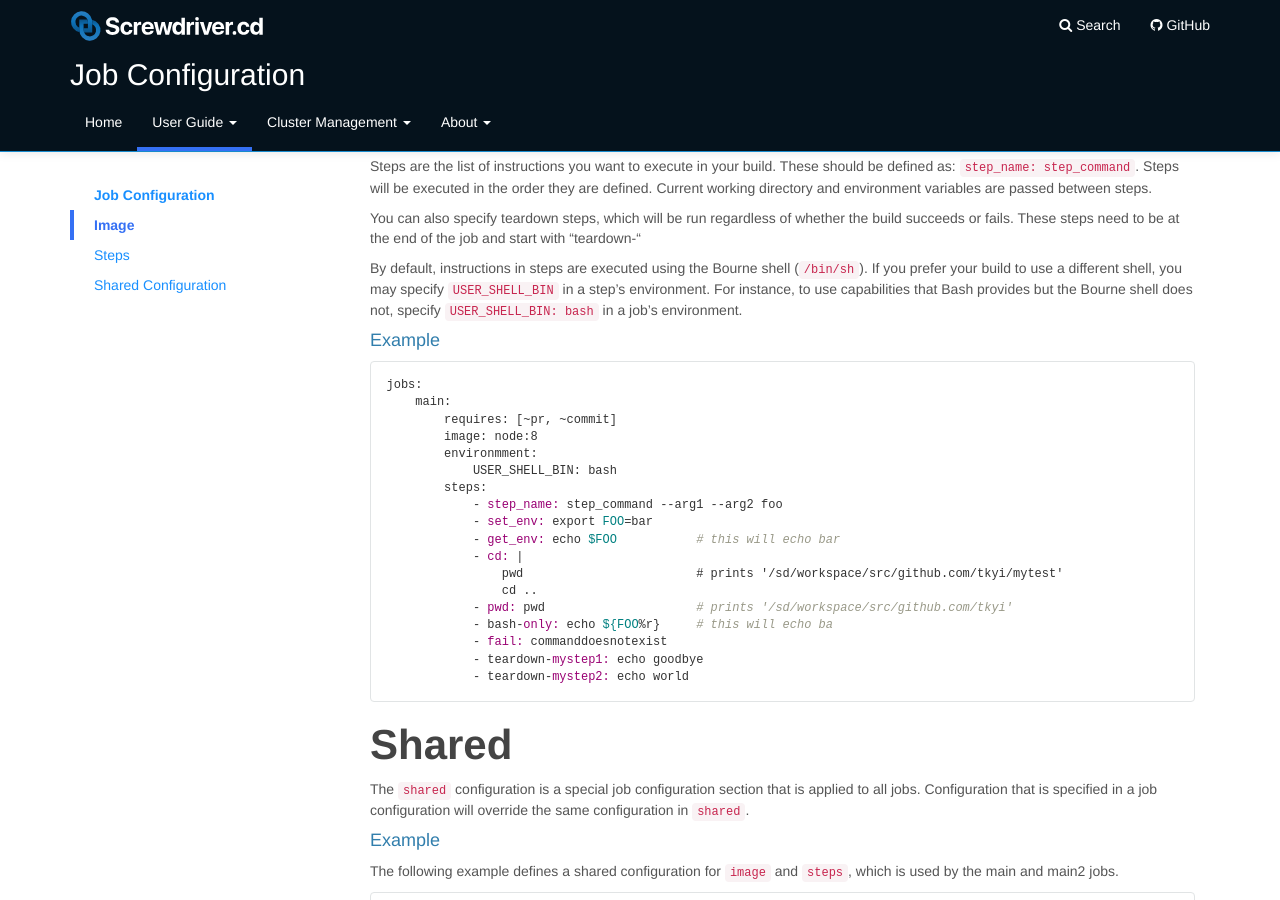
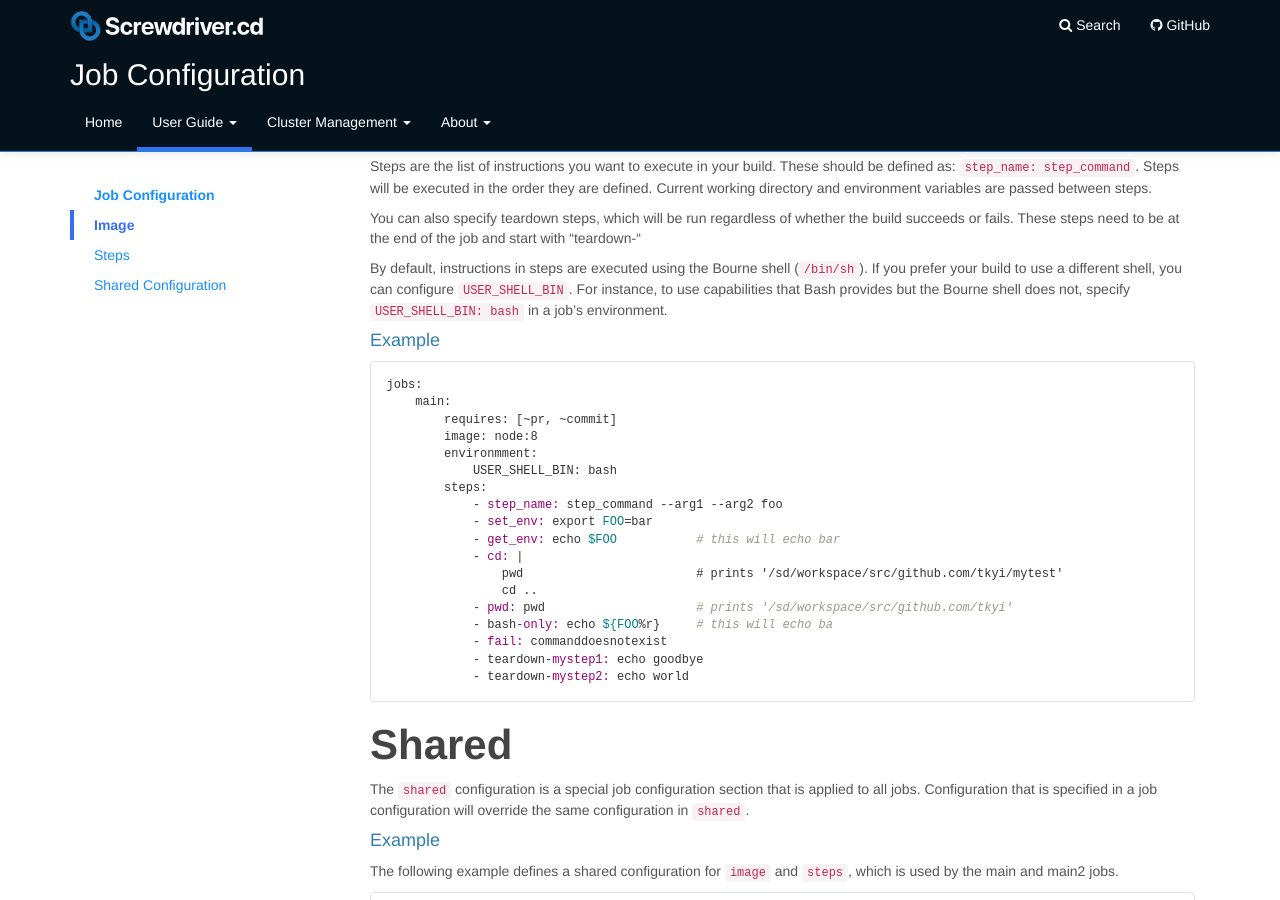
Before and after one commit to screwdriver-cd/guide, a Jekyll site: the page built from docs/user-guide/configuration/jobconfiguration.md, in a window 1280 px wide and 900 px high, scrolled down 719 px. Built offline with Jekyll 4.4.1, drawn with Linux system fonts in a browser that asks for light colours.

Commit message:
Update jobconfiguration.md

````diff
--- a/docs/user-guide/configuration/jobconfiguration.md
+++ b/docs/user-guide/configuration/jobconfiguration.md
@@ -49,7 +49,7 @@ Steps are the list of instructions you want to execute in your build. These shou
 
 You can also specify teardown steps, which will be run regardless of whether the build succeeds or fails. These steps need to be at the end of the job and start with "teardown-"
 
-By default, instructions in steps are executed using the Bourne shell (`/bin/sh`). If you prefer your build to use a different shell, you may specify `USER_SHELL_BIN` in a step's environment. For instance, to use capabilities that Bash provides but the Bourne shell does not, specify `USER_SHELL_BIN: bash` in a job's environment.
+By default, instructions in steps are executed using the Bourne shell (`/bin/sh`). If you prefer your build to use a different shell, you can configure `USER_SHELL_BIN`. For instance, to use capabilities that Bash provides but the Bourne shell does not, specify `USER_SHELL_BIN: bash` in a job's environment.
 
 #### Example
 ```
````
